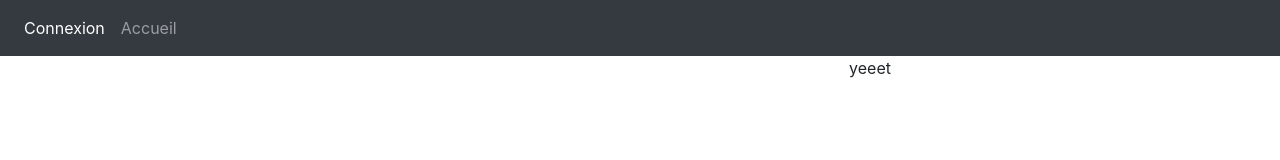
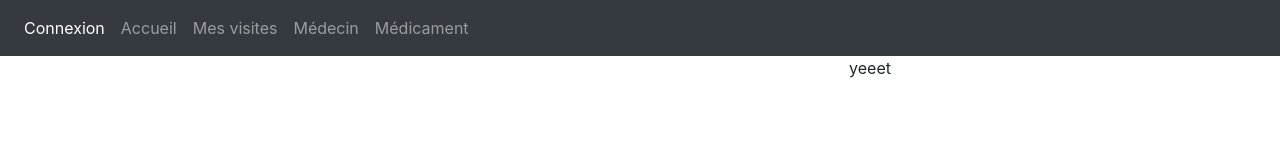
Before and after one commit to RubenVP2/GSBCR-G2, an Angular app in the folder client/: page /connexion in a window 1280 px wide. Shown: the top 160 px of the page. Built offline with nearby package versions, Linux system fonts and the light colour scheme.

Commit message:
component

```diff
--- a/client/src/app/app.component.html
+++ b/client/src/app/app.component.html
@@ -3,6 +3,9 @@
         <ul class="navbar-nav">
             <li routerLinkActive="active" class="nav-item"><a class="nav-link" routerLink="connexion">Connexion</a></li>
             <li routerLinkActive="active" class="nav-item"><a class="nav-link" routerLink="home">Accueil</a></li>
+            <li routerLinkActive="active" class="nav-item"><a class="nav-link" routerLink="visite">Mes visites</a></li>
+            <li routerLinkActive="active" class="nav-item"><a class="nav-link" routerLink="medecin">Médecin</a></li>
+            <li routerLinkActive="active" class="nav-item"><a class="nav-link" routerLink="medicament">Médicament</a></li>
         </ul>
     </div>
 </nav>
--- /dev/null
+++ b/client/src/app/medecin/medecin.component.html
@@ -0,0 +1 @@
+<p>medecin works!</p>
--- /dev/null
+++ b/client/src/app/medecin/medecin.component.ts
@@ -0,0 +1,15 @@
+import { Component, OnInit } from '@angular/core';
+
+@Component({
+  selector: 'app-medecin',
+  templateUrl: './medecin.component.html',
+  styleUrls: ['./medecin.component.css']
+})
+export class MedecinComponent implements OnInit {
+
+  constructor() { }
+
+  ngOnInit(): void {
+  }
+
+}
--- /dev/null
+++ b/client/src/app/medicament/medicament.component.html
@@ -0,0 +1 @@
+<p>medicament works!</p>
--- /dev/null
+++ b/client/src/app/medicament/medicament.component.ts
@@ -0,0 +1,15 @@
+import { Component, OnInit } from '@angular/core';
+
+@Component({
+  selector: 'app-medicament',
+  templateUrl: './medicament.component.html',
+  styleUrls: ['./medicament.component.css']
+})
+export class MedicamentComponent implements OnInit {
+
+  constructor() { }
+
+  ngOnInit(): void {
+  }
+
+}
--- /dev/null
+++ b/client/src/app/visite/visite.component.html
@@ -0,0 +1 @@
+<p>visite works!</p>
--- /dev/null
+++ b/client/src/app/visite/visite.component.ts
@@ -0,0 +1,15 @@
+import { Component, OnInit } from '@angular/core';
+
+@Component({
+  selector: 'app-visite',
+  templateUrl: './visite.component.html',
+  styleUrls: ['./visite.component.css']
+})
+export class VisiteComponent implements OnInit {
+
+  constructor() { }
+
+  ngOnInit(): void {
+  }
+
+}
```
Also changed, not shown: client/src/app/app.module.ts (+10 -1 lines), client/src/app/medecin/medecin.component.css (added), client/src/app/medicament/medicament.component.css (added), client/src/app/visite/visite.component.css (added).
